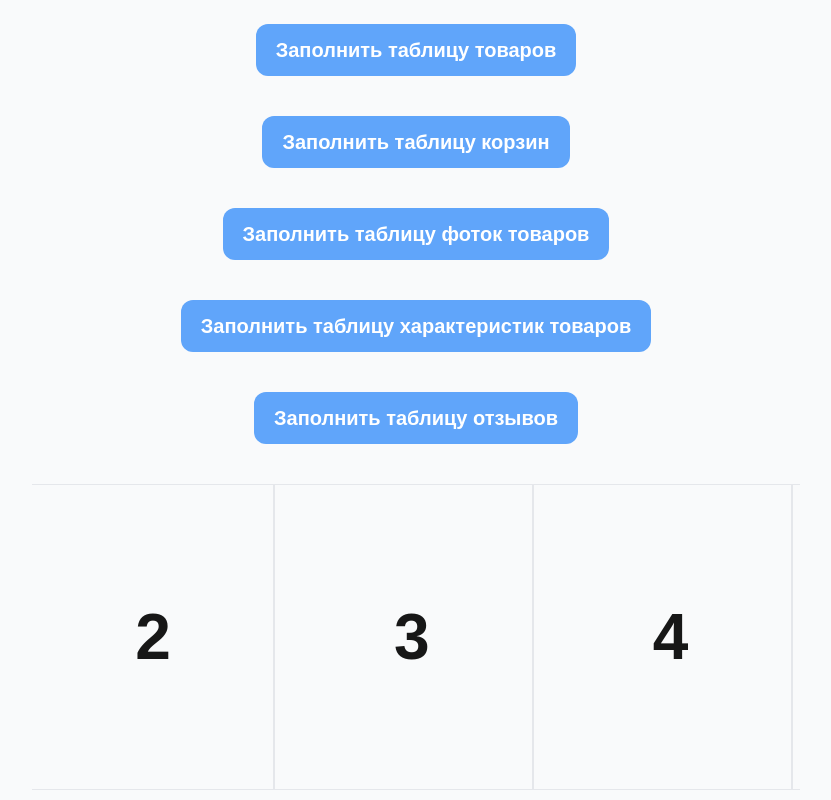
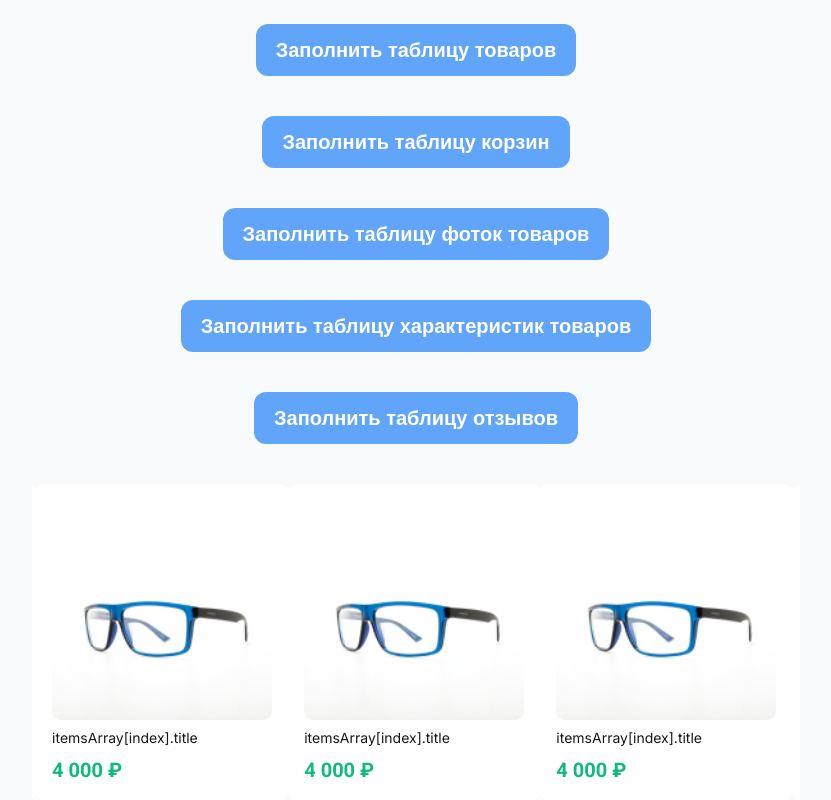
Before and after one commit to Bormxx/ecommerce, a Next.js app: page /fill in a window 1280 px wide. Shown: the part 276-1076 px from the top of the page, without its empty margins (224-1055 px from the left). Built offline with nearby package versions, Linux system fonts and the light colour scheme; no server answers.

Commit message:
Пауза

```diff
--- a/next.config.ts
+++ b/next.config.ts
@@ -7,7 +7,15 @@ const nextConfig: NextConfig = {
 
 module.exports = {
   images: {
-    domains: ["192.168.1.158"],
+    remotePatterns: [
+      {
+        protocol: 'http',
+        hostname: '127.0.0.1',
+        port: '3000',
+        pathname: '/images/**',
+        search: '',
+      },
+    ],
   },
 };
 
--- a/src/components/MiniCard/MiniCard.tsx
+++ b/src/components/MiniCard/MiniCard.tsx
@@ -5,9 +5,9 @@ import { HeartIcon, ShoppingBagIcon } from "@heroicons/react/24/outline";
 import { useUserStore } from "@/shared/store/auth";
 
 interface MiniCardProps {
-  title: string;
-  price: number;
-  img_url: string;
+  title: any;
+  price: any;
+  img_url: any;
   variable: string;
   key: string | number;
 }
--- a/src/pages/carousel.tsx
+++ b/src/pages/carousel.tsx
@@ -3,6 +3,8 @@ import { EmblaOptionsType } from "embla-carousel";
 import Autoplay from "embla-carousel-autoplay";
 import useEmblaCarousel from "embla-carousel-react";
 import MiniCard from "../components/MiniCard/MiniCard";
+import axios from "axios";
+import placeHolderImage from '../../public/images/Product-172x172.jpg'
 
 
 
@@ -11,31 +13,34 @@ type PropType = {
   options?: EmblaOptionsType;
 };
 
-let itemsRequest: any = [];
-const request: Promise<any> = new Promise((res, rej) => {
-  fetch(`api/items`)
-    .then(res => {
-      if (!res.ok) {
-        throw new Error(`Ошибка по адресу ${res.url}, статус ошибки ${res.status}`);
-      } else {
-        itemsRequest = res.json();
-        // return res.json();
-      }
-})})
+let itemsArray: object[] = []
+export async function getItems() {
+  const itemsRequest = await axios.get("api/items");
+  itemsArray = itemsRequest.data.request
+}
+getItems();
+
 
 const EmblaCarousel: React.FC<PropType> = (props) => {
   const { slides, options } = props;
   const [emblaRef, emblaApi] = useEmblaCarousel(options, [Autoplay()]);
+  console.log(itemsArray[0])
+
 
   return (
     <div className="mt-10">
       <section className="embla">
-        <div className="embla__viewport" ref={emblaRef}>
-          <div className="embla__container">
+        <div className="embla__viewport pl-5" ref={emblaRef}>
+          <div className="embla__container ">
             {slides.map((index) => (
-              <div className="embla__slide border" key={index}>
-                {/* <MiniCard title={index} price={} img_url={} /> */}
-                <div className="embla__slide__number">{index + 1}</div>
+              <div className="embla__slide " key={index}>
+                <MiniCard
+                  key={index}
+                  title={'itemsArray[index].title'}
+                  price={Number(4000)}
+                  img_url={placeHolderImage}
+                  variable="standart"
+                />
               </div>
             ))}
           </div>
--- a/src/styles/globals.css
+++ b/src/styles/globals.css
@@ -39,7 +39,7 @@ body {
   transform: translate3d(0, 0, 0);
   flex: 0 0 var(--slide-size);
   min-width: 0;
-  padding-left: var(--slide-spacing);
+  /* padding-left: var(--slide-spacing); */
 }
 .embla__slide__number {
   box-shadow: inset 0 0 0 0.2rem var(--detail-medium-contrast);
```
Also changed, not shown: src/pages/api/products/[id].ts (renamed from src/pages/api/glassesDetails/[id].ts).
